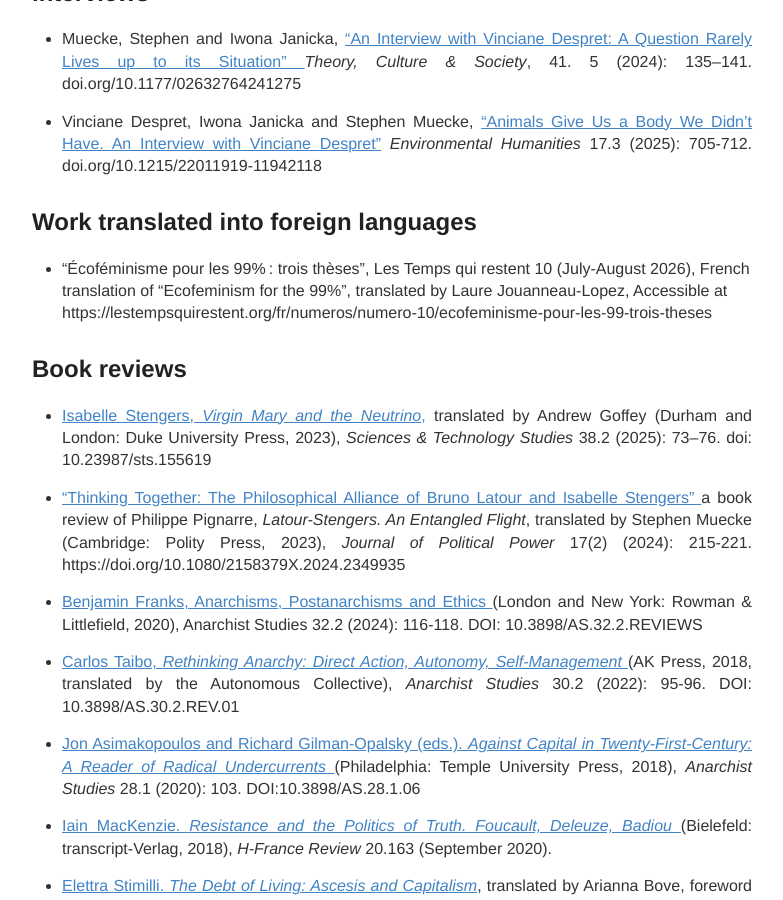
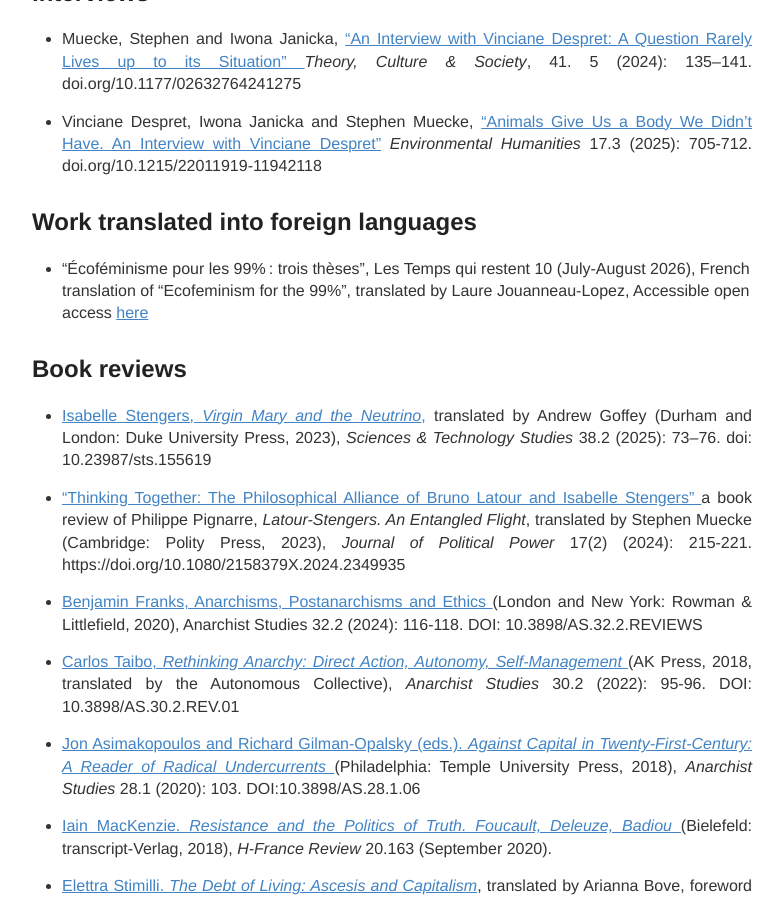
Before and after one commit to IJanicka/IJanicka.github.io, a Jekyll site: the page built from publications.md, in a window 1280 px wide and 900 px high, scrolled down 7471 px. Shown: the whole window, without its empty margins (248-1031 px from the left). Built offline with Jekyll 4.4.1, drawn with Linux system fonts in a browser that asks for light colours.

Commit message:
Update publications.md

```diff
--- a/publications.md
+++ b/publications.md
@@ -130,7 +130,7 @@ Climate change is challenging our key political concepts. In response to this ch
 
  <h2>Work translated into foreign languages</h2>
 
-* “Écoféminisme pour les 99% : trois thèses”, Les Temps qui restent 10 (July-August 2026), French translation of  “Ecofeminism for the 99%”, translated by Laure Jouanneau-Lopez, Accessible at https://lestempsquirestent.org/fr/numeros/numero-10/ecofeminisme-pour-les-99-trois-theses <br>
+* “Écoféminisme pour les 99% : trois thèses”, Les Temps qui restent 10 (July-August 2026), French translation of  “Ecofeminism for the 99%”, translated by Laure Jouanneau-Lopez, Accessible open access <a href="https://lestempsquirestent.org/fr/numeros/numero-10/ecofeminisme-pour-les-99-trois-theses" target="blank">here</a>  <br>
 
  <h2>Book reviews</h2>
 
```
